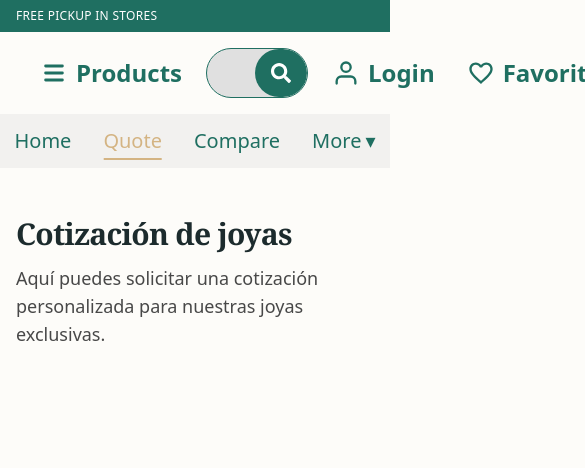
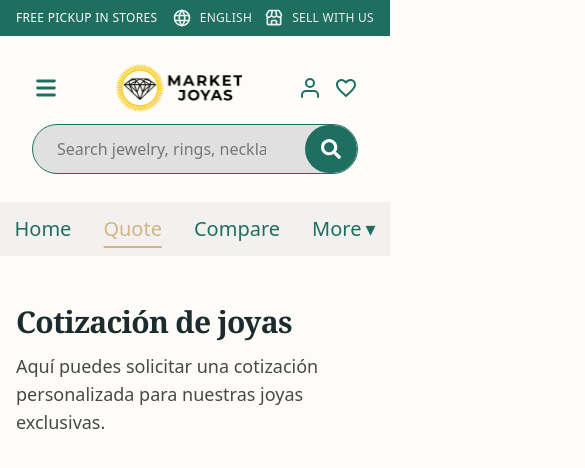
Before and after one commit to Ameteratzu/proyect-marketjoyas, a React (Vite) app: page /cotizar in a window 390 px wide. Shown: the top 468 px of the page, 585 px wide, since content can reach past the window. Built offline with nearby package versions, Linux system fonts and the light colour scheme.

Commit message:
RESPONSIVO: se hizo todo el responsivo para mobile

```diff
--- a/public/locales/en/header.json
+++ b/public/locales/en/header.json
@@ -1,7 +1,7 @@
 {
     "freeShipping": "RETIRO GRATIS EN TIENDAS",
     "lang": "ESPAÑOL",
-    "sellWithUs": "VENDE CON NOSOTROS",
+    "sellWithUs": "VENDE AQUÍ",
     "home": "Inicio",
     "products": "Productos",
     "quote": "Cotizar",
--- a/src/features/header/Header.tsx
+++ b/src/features/header/Header.tsx
@@ -11,10 +11,27 @@ export default function Header() {
     <header role="banner" className="sticky top-0 z-50 bg-inver-accent">
       <TopBar />
       <Container className="py-4 flex items-center justify-between gap-6">
-        <Logo />
-        <CategoryTrigger />
-        <SearchBar />
-        <Actions />
+        <div className="container-p py-3 md:py-4">
+          {/* mobile: fila superior */}
+          <div className="flex items-center justify-between md:hidden gap-3">
+            <CategoryTrigger />
+            <Logo />
+            <Actions />
+          </div>
+
+          {/* búsqueda mobile */}
+          <div className="mt-3 md:hidden">
+            <SearchBar />
+          </div>
+
+          {/* desktop */}
+          <div className="hidden md:flex items-center justify-between gap-6">
+            <Logo />
+            <CategoryTrigger />
+            <SearchBar />
+            <Actions />
+          </div>
+        </div>
       </Container>
       <MainNav />
     </header>
--- a/src/features/header/components/Action.tsx
+++ b/src/features/header/components/Action.tsx
@@ -5,20 +5,28 @@ import { useTranslation } from "react-i18next";
 
 export default function Actions() {
   const { t } = useTranslation("header");
-  const base = "inline-flex items-center gap-2 text-primary hover:text-primary/75 hover:opacity-90 cursor-pointer transition-all duration-300";
+  const base =
+    "inline-flex items-center gap-2 text-primary hover:text-primary/75 hover:opacity-90 cursor-pointer transition-all duration-300";
 
   return (
-    <div className="flex items-center gap-8">
-      <a href="/cuenta" className={base}>
-        <FiUser className="iconPrincipal" />
-        <span className="text-xl font-semibold text-[24px]">{t("login")}</span>
+    <div className="flex items-center gap-3 md:gap-4">
+      <button type="button" className={base}>
+        <FiUser className="iconSocial md:iconPrincipal" />
+        {/* oculto en mobile, visible desde md+ */}
+        <span className="hidden md:inline text-[20px] md:text-[24px] font-semibold">
+          {t("login")}
+        </span>
         <VisuallyHidden>{t("login")}</VisuallyHidden>
-      </a>
-      <a href="/favoritos" className={base}>
-        <MdFavoriteBorder className="iconPrincipal" />
-        <span className="text-xl font-semibold text-[24px]">{t("favorites")}</span>
+      </button>
+
+      <button type="button" className={base}>
+        <MdFavoriteBorder className="iconSocial md:iconPrincipal" />
+        {/* oculto en mobile, visible desde md+ */}
+        <span className="hidden md:inline text-[20px] md:text-[24px] font-semibold">
+          {t("favorites")}
+        </span>
         <VisuallyHidden>{t("favorites")}</VisuallyHidden>
-      </a>
+      </button>
     </div>
   );
 }
--- a/src/features/header/components/CategoryTrigger.tsx
+++ b/src/features/header/components/CategoryTrigger.tsx
@@ -8,10 +8,13 @@ export default function CategoryTrigger(props: Props) {
   return (
     <button
       onClick={props.onClick}
-      className="text-[24px] inline-flex items-center gap-2 text-primary hover:text-primary/75 transition-all duration-300 cursor-pointer"
+      className="inline-flex items-center gap-2 text-primary hover:text-primary/75 transition-all duration-300 cursor-pointer"
+      aria-label={t("openMenu") ?? "Abrir menú"}
     >
       <HiMenu className="iconPrincipal" />
-      <span className="font-semibold">{t("products")}</span>
+      <span className="hidden sm:inline font-semibold text-[20px] md:text-[22px]">
+        {t("products")}
+      </span>
     </button>
   );
 }
--- a/src/features/header/components/TopBar.tsx
+++ b/src/features/header/components/TopBar.tsx
@@ -1,31 +1,42 @@
 import { TbWorld } from "react-icons/tb";
-import { BiStore } from 'react-icons/bi';
+import { BiStore } from "react-icons/bi";
 import { useTranslation } from "react-i18next";
+import { useEffect } from "react";
 
 export default function TopBar() {
   const { t, i18n } = useTranslation("header");
+
+  // Mantener <html lang="..."> en sync
+  useEffect(() => {
+    const lang = i18n.resolvedLanguage || i18n.language || "es";
+    document.documentElement.lang = lang.startsWith("es") ? "es" : "en";
+  }, [i18n.resolvedLanguage, i18n.language]);
+
+  const toggleLang = () => {
+    const lang = i18n.resolvedLanguage || i18n.language || "es";
+    i18n.changeLanguage(lang.startsWith("es") ? "en" : "es");
+  };
 
   return (
     <div className="bg-primary text-white text-xs">
       <div className="container-p py-2 flex items-center justify-between font-medium">
         <span className="tracking-wide">{t("freeShipping")}</span>
 
-        <nav className="hidden sm:flex items-center gap-6">
+        <nav className="flex items-center gap-3 sm:gap-6">
           <button
-            onClick={() =>
-              i18n.changeLanguage(i18n.language === "es" ? "en" : "es")
-            }
-            className="cursor-pointer inline-flex items-center gap-2 opacity-90 hover:opacity-100"
+            onClick={toggleLang}
+            className="inline-flex items-center gap-2 opacity-90 hover:opacity-100 cursor-pointer"
           >
             <TbWorld className="iconSecundario" />
-            <span>{t("lang")}</span>
+            <span className="uppercase tracking-wide">{t("lang")}</span>
           </button>
+
           <a
             href="/vender"
             className="inline-flex items-center gap-2 opacity-90 hover:opacity-100"
           >
             <BiStore className="iconSecundario" />
-            <span>{t("sellWithUs")}</span>
+            <span className="uppercase tracking-wide">{t("sellWithUs")}</span>
           </a>
         </nav>
       </div>
--- a/src/index.css
+++ b/src/index.css
@@ -55,6 +55,10 @@
   @apply w-5 h-auto;
 }
 
+@utility iconSocial {
+  @apply w-6 h-auto;
+}
+
 /* ? Contenedores */
 @utility container-p {
   @apply mx-auto w-full max-w-7xl px-4 sm:px-6 lg:px-8;
```
